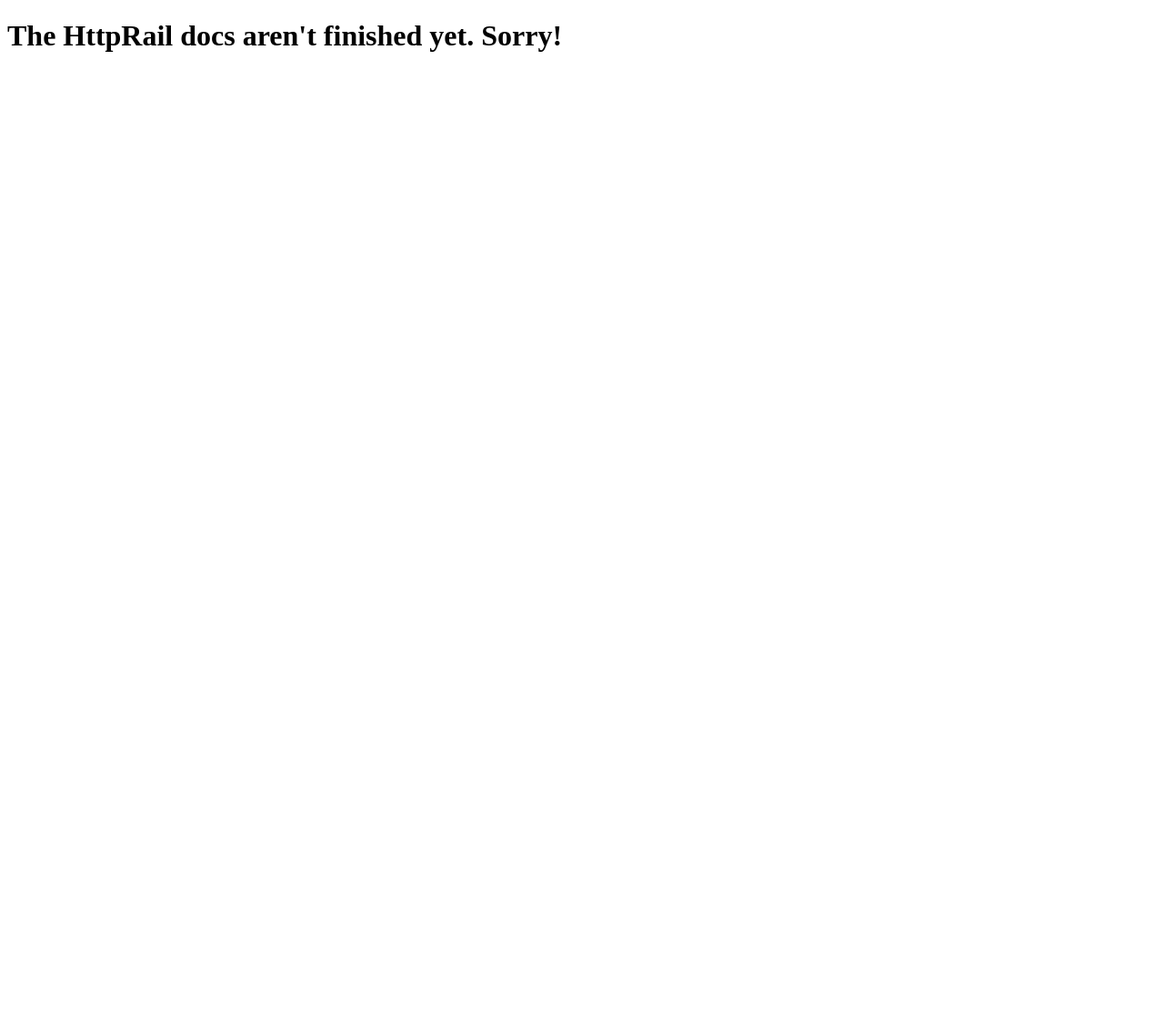
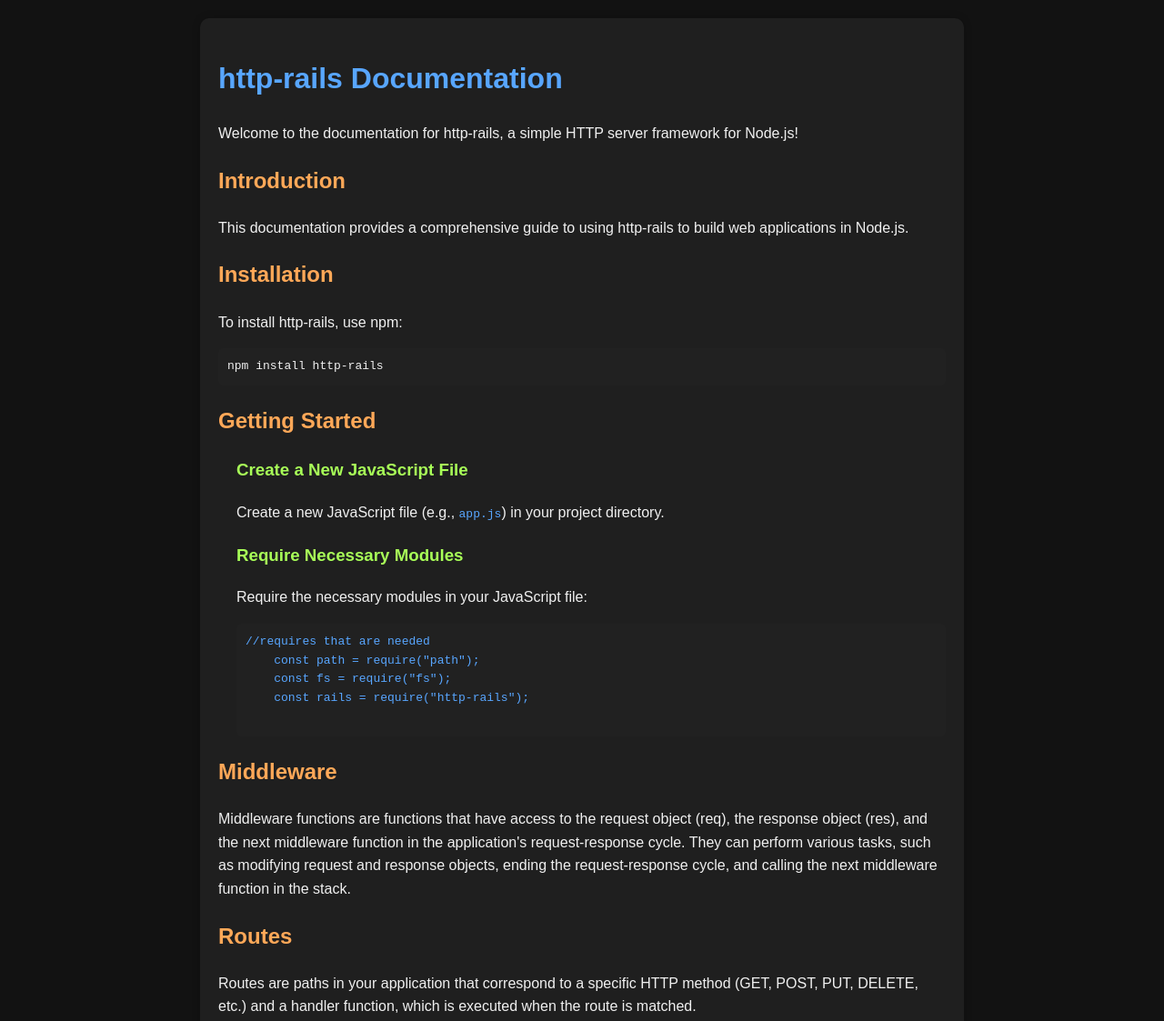
Before and after one commit to minidogg/http-rails, a website: page docs/index.html in a window 1280 px wide. Shown: the top 1123 px of the page at 91% size. Before the commit the page ends 800 px from the top, so only its background shows below. Drawn offline with Linux system fonts and the light colour scheme.

Commit message:
did a wiki

```diff
--- a/docs/index.html
+++ b/docs/index.html
@@ -1,11 +1,123 @@
 <!DOCTYPE html>
 <html lang="en">
+
 <head>
     <meta charset="UTF-8">
     <meta name="viewport" content="width=device-width, initial-scale=1.0">
-    <title>HttpRails - Docs</title>
+    <title>http-rails Documentation</title>
+    <style>
+        body {
+            font-family: Arial, sans-serif;
+            line-height: 1.6;
+            margin: 20px;
+            background-color: #121212;
+            color: #f0f0f0;
+        }
+
+        .container {
+            max-width: 800px;
+            margin: 0 auto;
+            padding: 20px;
+            border-radius: 10px;
+            background-color: #1f1f1f;
+            box-shadow: 0 0 10px rgba(0, 0, 0, 0.2);
+        }
+
+        h1 {
+            color: #58a6ff;
+        }
+
+        h2 {
+            color: #ffa858;
+        }
+
+        h3 {
+            color: #a8ff58;
+        }
+
+        pre {
+            background-color: #212121;
+            padding: 10px;
+            border-radius: 5px;
+            overflow-x: auto;
+            color: #f0f0f0;
+        }
+
+        code {
+            color: #58a6ff;
+        }
+
+        a {
+            color: #58a6ff;
+        }
+
+        .section {
+            margin-bottom: 20px;
+        }
+
+        .subsection {
+            margin-left: 20px;
+        }
+    </style>
 </head>
+
 <body>
-    <h1>The HttpRail docs aren't finished yet. Sorry!</h1>
+    <div class="container">
+        <h1>http-rails Documentation</h1>
+        <p>Welcome to the documentation for http-rails, a simple HTTP server framework for Node.js!</p>
+
+        <div class="section">
+            <h2>Introduction</h2>
+            <p>This documentation provides a comprehensive guide to using http-rails to build web applications in Node.js.</p>
+        </div>
+
+        <div class="section">
+            <h2>Installation</h2>
+            <p>To install http-rails, use npm:</p>
+            <pre>npm install http-rails</pre>
+        </div>
+
+        <div class="section">
+            <h2>Getting Started</h2>
+
+            <div class="subsection">
+                <h3>Create a New JavaScript File</h3>
+                <p>Create a new JavaScript file (e.g., <code>app.js</code>) in your project directory.</p>
+            </div>
+
+            <div class="subsection">
+                <h3>Require Necessary Modules</h3>
+                <p>Require the necessary modules in your JavaScript file:</p>
+                <pre><code>//requires that are needed
+    const path = require("path");
+    const fs = require("fs");
+    const rails = require("http-rails");
+                </code></pre>
+            </div>
+        </div>
+
+        <div class="section">
+            <h2>Middleware</h2>
+            <p>Middleware functions are functions that have access to the request object (req), the response object (res), and the next middleware function in the application's request-response cycle. They can perform various tasks, such as modifying request and response objects, ending the request-response cycle, and calling the next middleware function in the stack.</p>
+        </div>
+
+        <div class="section">
+            <h2>Routes</h2>
+            <p>Routes are paths in your application that correspond to a specific HTTP method (GET, POST, PUT, DELETE, etc.) and a handler function, which is executed when the route is matched.</p>
+        </div>
+
+        <div class="section">
+            <h2>Static Files</h2>
+            <p>The built-in <code>static</code> middleware serves static files, such as HTML, CSS, JavaScript, images, etc., from a specified directory.</p>
+        </div>
+
+        <!-- Other sections can be added similarly -->
+
+        <div class="section">
+            <h2>Conclusion</h2>
+            <p>Congratulations! You've now learned how to use http-rails to build web applications in Node.js. Explore further and experiment with different middleware, routes, and functionalities to create powerful web applications.</p>
+        </div>
+    </div>
 </body>
+
 </html>
```
